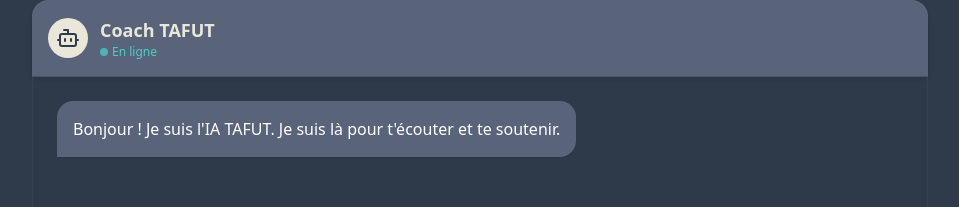
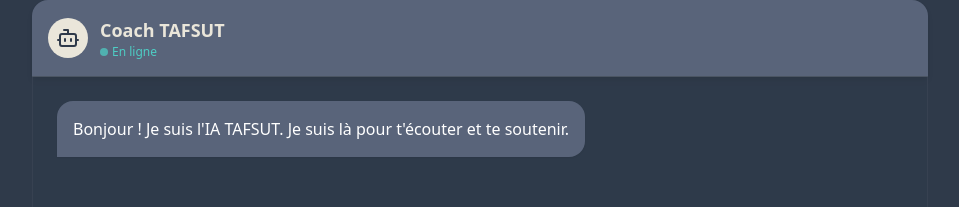
Before and after one commit to amid-07/phoenix-project, a Next.js app in the folder web-app/: page /dashboard/chat in a window 1280 px wide. Shown: the top 207 px of the page, without its empty margins (160-1119 px from the left). Built offline with nearby package versions, Linux system fonts and the light colour scheme; no server answers.

Commit message:
changer le nom

```diff
--- a/web-app/src/app/dashboard/chat/page.js
+++ b/web-app/src/app/dashboard/chat/page.js
@@ -4,7 +4,7 @@ import { Send, Bot, User, RefreshCw } from 'lucide-react';
 
 export default function ChatPage() {
   const [messages, setMessages] = useState([
-    { id: 1, text: "Bonjour ! Je suis l'IA TAFUT. Je suis là pour t'écouter et te soutenir.", sender: 'ai' }
+    { id: 1, text: "Bonjour ! Je suis l'IA TAFSUT. Je suis là pour t'écouter et te soutenir.", sender: 'ai' }
   ]);
   const [input, setInput] = useState('');
   const [loading, setLoading] = useState(false);
@@ -59,7 +59,7 @@ export default function ChatPage() {
           <Bot size={24} />
         </div>
         <div>
-          <h2 className="font-bold text-lg text-primary">Coach TAFUT</h2>
+          <h2 className="font-bold text-lg text-primary">Coach TAFSUT</h2>
           <p className="text-xs text-accent flex items-center gap-1">
             <span className="w-2 h-2 bg-accent rounded-full animate-pulse"></span> En ligne
           </p>
@@ -83,7 +83,7 @@ export default function ChatPage() {
         {loading && (
           <div className="flex justify-start">
             <div className="bg-surface p-4 rounded-2xl rounded-bl-none text-gray-300 italic flex items-center gap-2">
-              <RefreshCw size={16} className="animate-spin"/> TAFUT réfléchit...
+              <RefreshCw size={16} className="animate-spin"/> TAFSUT réfléchit...
             </div>
           </div>
         )}
--- a/web-app/src/app/dashboard/page.js
+++ b/web-app/src/app/dashboard/page.js
@@ -36,7 +36,7 @@ export default function Dashboard() {
       return;
     }
 
-    setUserName(name || 'Membre TAFUT');
+    setUserName(name || 'Membre TAFSUT');
 
     // Récupération des stats avec le Header spécial Ngrok
     fetch(`${API_URL}/users/${id}/stats`, {
@@ -105,7 +105,7 @@ export default function Dashboard() {
       {/* SIDEBAR */}
       <aside className="w-64 bg-[#59647A] border-r border-white/5 p-6 flex flex-col justify-between hidden md:flex">
         <div>
-          <h1 className="text-3xl font-bold mb-10 text-[#EAE6DA] tracking-widest text-center">TAFUT</h1>
+          <h1 className="text-3xl font-bold mb-10 text-[#EAE6DA] tracking-widest text-center">TAFSUT</h1>
 
           <nav className="space-y-2">
             <SidebarItem icon={LayoutDashboard} label="Tableau de bord" active onClick={() => {}} />
--- a/web-app/src/app/page.js
+++ b/web-app/src/app/page.js
@@ -60,7 +60,7 @@ export default function LoginPage() {
           <div className="w-16 h-16 bg-[#EAE6DA] rounded-2xl flex items-center justify-center mx-auto mb-4 shadow-lg shadow-[#EAE6DA]/20">
             <span className="text-3xl font-bold text-[#2F3A4A]">T</span>
           </div>
-          <h1 className="text-3xl font-bold text-[#EAE6DA] mb-2">TAFUT</h1>
+          <h1 className="text-3xl font-bold text-[#EAE6DA] mb-2">TAFSUT</h1>
           <p className="text-[#EAE6DA]/70">Retrouvez la lumière.</p>
         </div>
 
```
